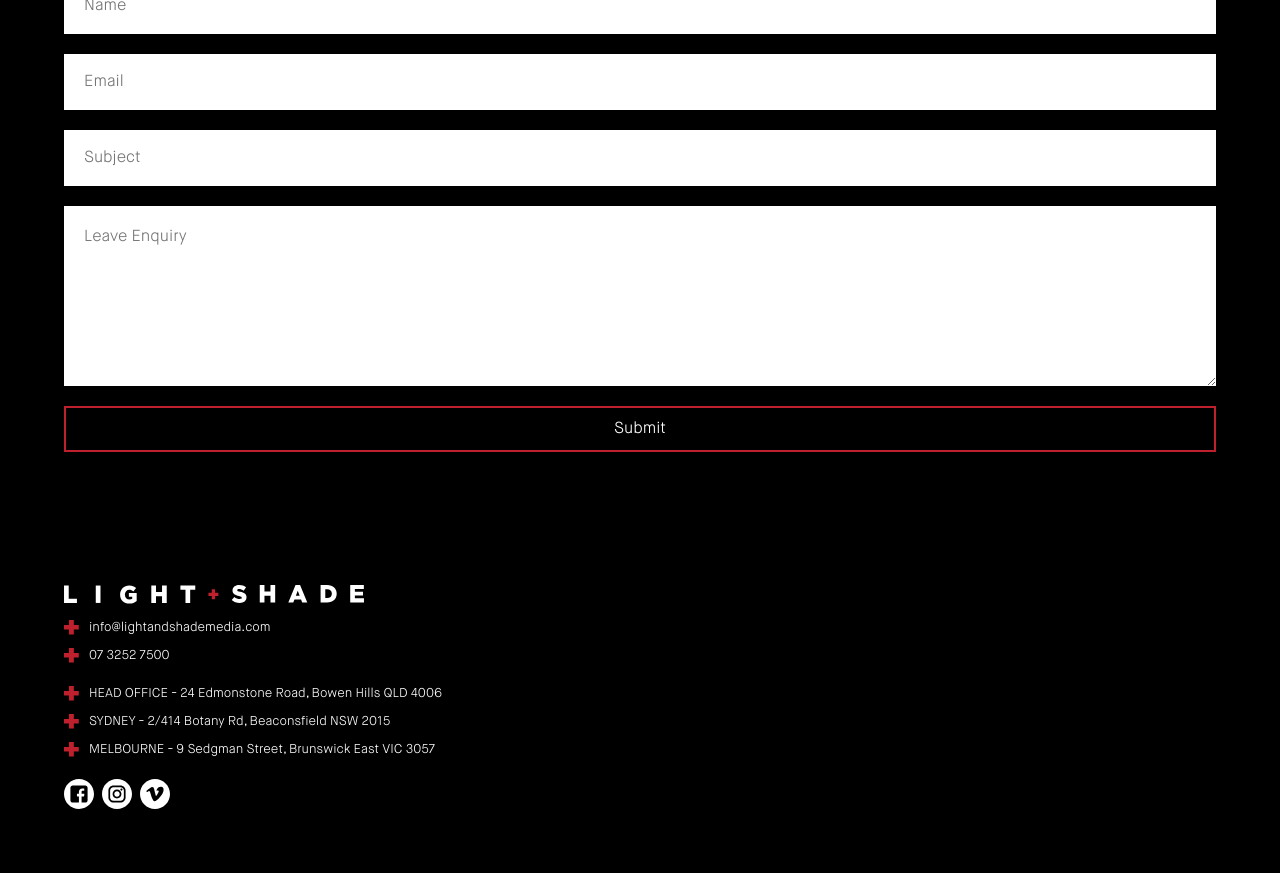
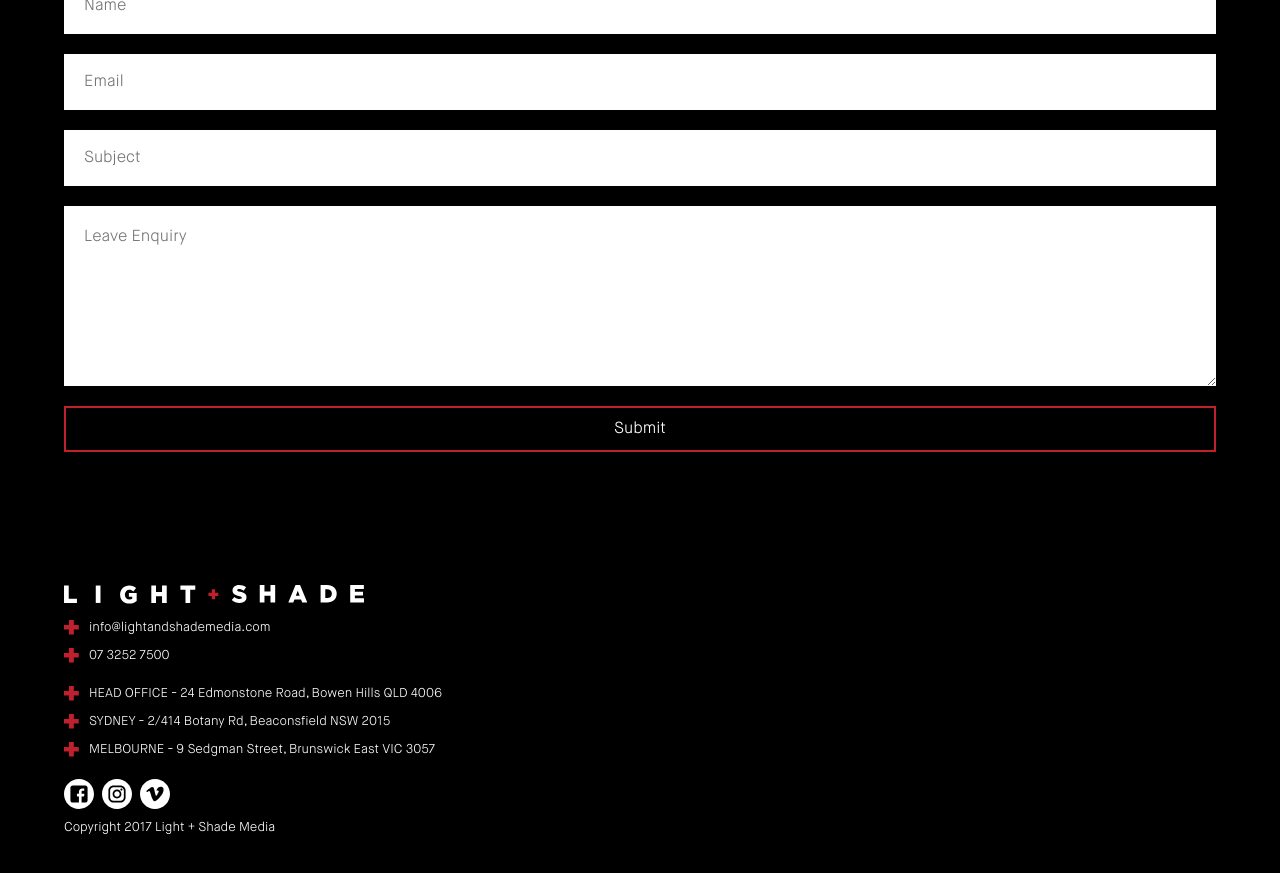
Before and after one commit to dsrb/lightandshademedia, a Jekyll site: the page built from pages/about.markdown, in a window 1280 px wide and 900 px high, scrolled down 2401 px. Shown: the top 873 px of the window. Built offline with Jekyll 4.4.1, drawn with Linux system fonts in a browser that asks for light colours; Markdown is read by kramdown in place of the engine named in the settings.

Commit message:
Config update

```diff
--- a/_config.yml
+++ b/_config.yml
@@ -53,7 +53,9 @@ exclude:
 - package.json
 include:
 - _pages
+baseurl: http://lightandshademedia.com/
 email: info@lightandshademedia.com
+footer: Copyright 2017 Light + Shade Media
 phone: 07 3252 7500
 showreel: 219622725
 home-video:
```
